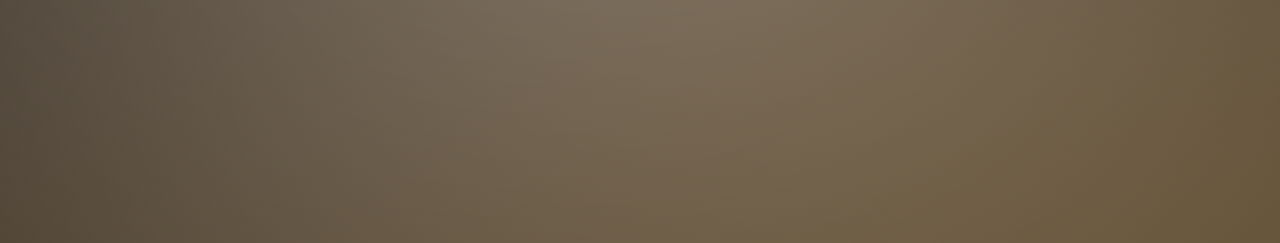
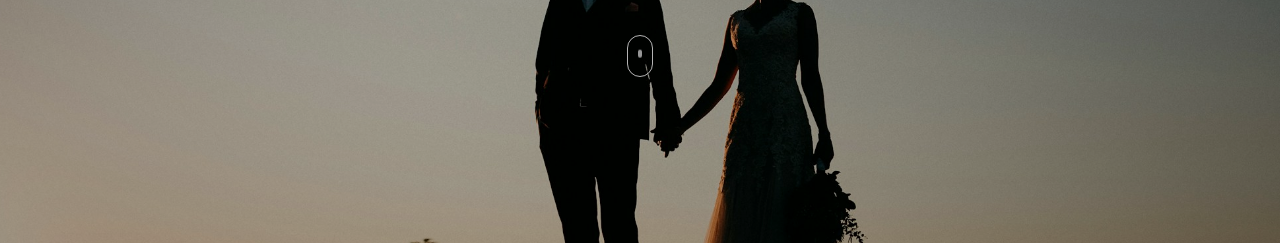
Before and after one commit to ELshenawyy/wedding-site, a plain HTML site: page index.html in a window 1280 px wide. Shown: the part 557-800 px from the top of the page. Drawn offline with nearby package versions, Linux system fonts and the light colour scheme; a web font is replaced by a local one.

Commit message:
Add high-res hero photo, taller hero, real love story, zoom/parallax animation

```diff
--- a/index.html
+++ b/index.html
@@ -42,29 +42,26 @@
   <div class="timeline">
     <article class="timeline-item reveal">
       <span class="timeline-dot"></span>
-      <h3>How We Met</h3>
-      <!-- TODO: replace with the real story -->
-      <p>Tell the story of how Mostafa and Sara first met here.</p>
+      <h3>Secondary School</h3>
+      <p>Mostafa and Sara, the same age, first met back in secondary school — two kids who didn't yet know they'd just met their forever person.</p>
     </article>
 
     <article class="timeline-item reveal">
       <span class="timeline-dot"></span>
       <h3>Falling in Love</h3>
-      <!-- TODO: replace with the real story -->
-      <p>A few lines about the moments that brought them closer together.</p>
+      <p>What started as quiet conversations slowly turned into something deeper. They kept talking, kept choosing each other, and fell in love one day at a time.</p>
     </article>
 
     <article class="timeline-item reveal">
       <span class="timeline-dot"></span>
-      <h3>The Proposal</h3>
-      <!-- TODO: replace with the real story -->
-      <p>Describe how Mostafa proposed to Sara.</p>
+      <h3>Waiting Through the Army</h3>
+      <p>Even through the distance and discipline of Mostafa's army service, their bond only grew stronger — held together by patience, love, and the promise of what came next.</p>
     </article>
 
     <article class="timeline-item reveal">
       <span class="timeline-dot"></span>
       <h3>Forever Begins</h3>
-      <p>And now, surrounded by the people they love, their forever begins.</p>
+      <p>Now, with his service behind him, Mostafa and Sara are ready to begin their forever — surrounded by the people who love them most.</p>
     </article>
   </div>
 </section>
--- a/script.js
+++ b/script.js
@@ -1,3 +1,20 @@
+// Hero photo: zoom in from smaller-than-frame on load, then keep zooming + drifting as you scroll past it
+const heroBg = document.querySelector('.hero-bg');
+const hero = document.getElementById('hero');
+
+requestAnimationFrame(() => heroBg.classList.add('zoomed'));
+
+function parallaxHero() {
+  const heroHeight = hero.offsetHeight;
+  const progress = Math.min(window.scrollY / heroHeight, 1);
+  const scale = 1 + progress * 0.18;
+  const drift = progress * 40;
+  heroBg.style.transform = `scale(${scale}) translateY(${drift}px)`;
+}
+
+window.addEventListener('scroll', parallaxHero, { passive: true });
+parallaxHero();
+
 // Scroll-reveal: fade in any .reveal element once it enters the viewport
 const revealObserver = new IntersectionObserver((entries) => {
   for (const entry of entries) {
--- a/style.css
+++ b/style.css
@@ -22,7 +22,7 @@
 /* ---------- Hero ---------- */
 .hero {
   position: relative;
-  height: 100svh;
+  height: 120svh;
   display: flex;
   align-items: center;
   justify-content: center;
@@ -31,14 +31,23 @@
 
 .hero-bg {
   position: absolute;
-  inset: 0;
-  /* TODO: swap to a real photo once provided */
-  background:
+  inset: -5%; /* a little overscan so the zoom/parallax never reveals an edge */
+  /* drop the couple photo at images/hero.jpg — the gradient layers stay underneath as a fallback if it's missing */
+  background-image:
+    url('images/hero.jpg'),
     radial-gradient(circle at 30% 20%, rgba(255,255,255,0.25), transparent 55%),
     linear-gradient(160deg, #3a3128 0%, #6b5a45 35%, #b08d57 70%, #e8c9a0 100%);
-  background-size: 200% 200%;
+  background-size: cover, 200% 200%, 200% 200%;
+  background-position: center, 0% 0%, 0% 0%;
+  background-repeat: no-repeat;
+  transform: scale(0.82);
+  transform-origin: center;
+  transition: transform 2.2s cubic-bezier(0.22, 1, 0.36, 1);
   animation: bgDrift 18s ease-in-out infinite alternate;
+  will-change: transform;
 }
+
+.hero-bg.zoomed { transform: scale(1); }
 
 @keyframes bgDrift {
   from { background-position: 0% 0%; }
```
Also changed, not shown: images/hero.jpg (added).
